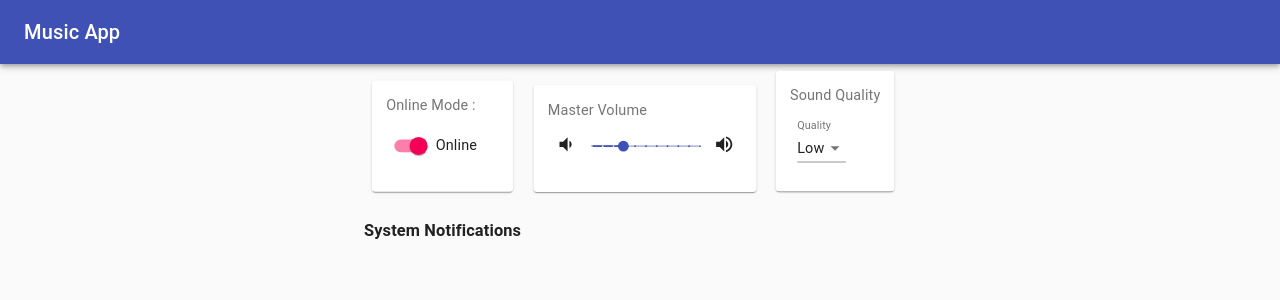
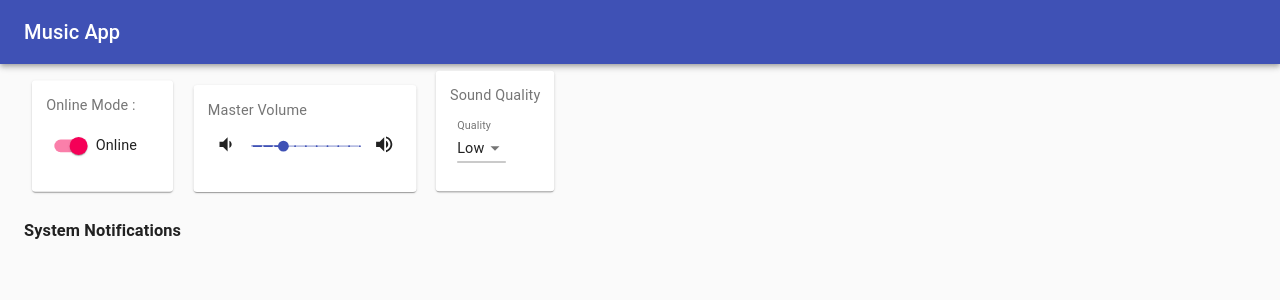
Before and after one commit to EmiKusaba/JS411-MusicApp, a React (Create React App) app: page / in a window 1280 px wide. Both pictures are taken after a click on the button "LOGIN". Shown: the top 300 px of the page. Built offline with nearby package versions, Linux system fonts and the light colour scheme.

Commit message:
added style

```diff
--- a/src/Components/Dashboard.js
+++ b/src/Components/Dashboard.js
@@ -188,7 +188,7 @@ class DashboardInner extends React.Component {
       <div>
         <React.Fragment>
           <CssBaseline />
-          <Container maxWidth="sm">
+          <Container fixed>
             <Card className={this.props.classes.card}>
               <CardContent>
                 <Typography color="textSecondary" gutterBottom>
```
